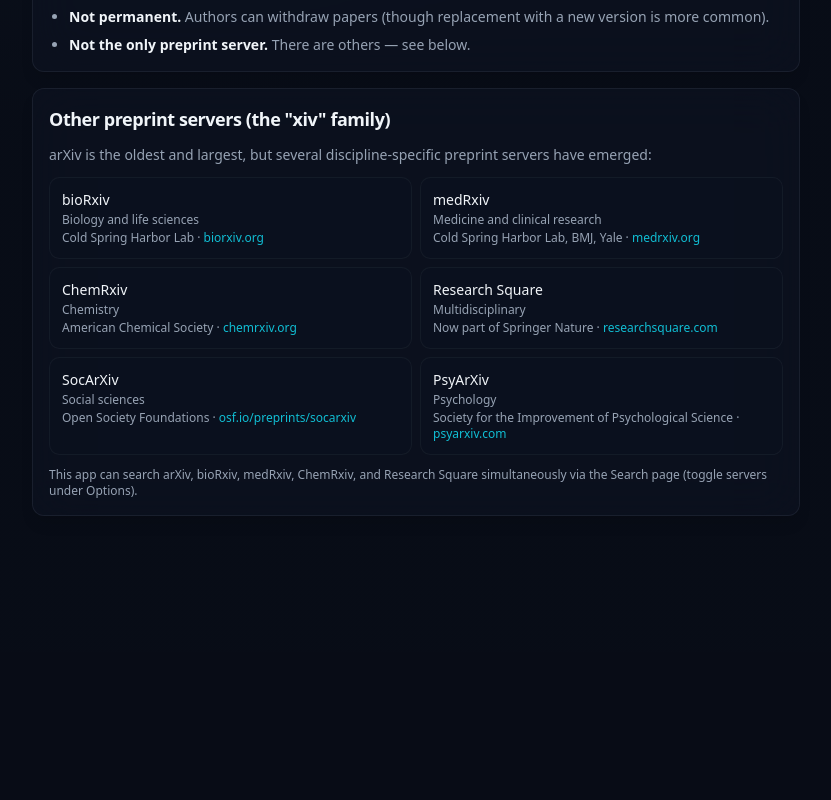
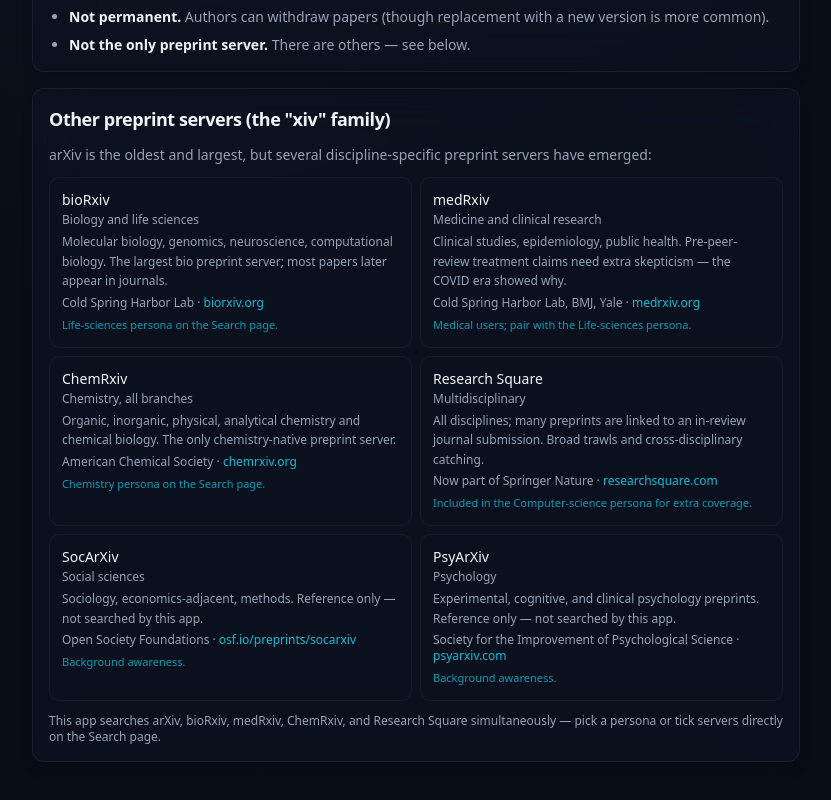
Before and after one commit to sandraschi/arxiv-mcp, a React (Vite) app in the folder web_sota/: page /help in a window 1280 px wide. Shown: the part 1123-1923 px from the top of the page, without its empty margins (248-1079 px from the left). Before the commit the page ends 1775 px from the top, so only its background shows below. Built offline with nearby package versions, Linux system fonts and the light colour scheme.

Commit message:
docs(webapp): flesh out non-arXiv server cards, fix stale Options reference

```diff
--- a/web_sota/src/pages/HelpPage.tsx
+++ b/web_sota/src/pages/HelpPage.tsx
@@ -145,36 +145,54 @@
                     url: "biorxiv.org",
                     field: "Biology and life sciences",
                     note: "Cold Spring Harbor Lab",
+                    scope:
+                      "Molecular biology, genomics, neuroscience, computational biology. The largest bio preprint server; most papers later appear in journals.",
+                    for: "Life-sciences persona on the Search page.",
                   },
                   {
                     name: "medRxiv",
                     url: "medrxiv.org",
                     field: "Medicine and clinical research",
                     note: "Cold Spring Harbor Lab, BMJ, Yale",
+                    scope:
+                      "Clinical studies, epidemiology, public health. Pre-peer-review treatment claims need extra skepticism — the COVID era showed why.",
+                    for: "Medical users; pair with the Life-sciences persona.",
                   },
                   {
                     name: "ChemRxiv",
                     url: "chemrxiv.org",
-                    field: "Chemistry",
+                    field: "Chemistry, all branches",
                     note: "American Chemical Society",
+                    scope:
+                      "Organic, inorganic, physical, analytical chemistry and chemical biology. The only chemistry-native preprint server.",
+                    for: "Chemistry persona on the Search page.",
                   },
                   {
                     name: "Research Square",
                     url: "researchsquare.com",
                     field: "Multidisciplinary",
                     note: "Now part of Springer Nature",
+                    scope:
+                      "All disciplines; many preprints are linked to an in-review journal submission. Broad trawls and cross-disciplinary catching.",
+                    for: "Included in the Computer-science persona for extra coverage.",
                   },
                   {
                     name: "SocArXiv",
                     url: "osf.io/preprints/socarxiv",
                     field: "Social sciences",
                     note: "Open Society Foundations",
+                    scope:
+                      "Sociology, economics-adjacent, methods. Reference only — not searched by this app.",
+                    for: "Background awareness.",
                   },
                   {
                     name: "PsyArXiv",
                     url: "psyarxiv.com",
                     field: "Psychology",
                     note: "Society for the Improvement of Psychological Science",
+                    scope:
+                      "Experimental, cognitive, and clinical psychology preprints. Reference only — not searched by this app.",
+                    for: "Background awareness.",
                   },
                 ].map((srv) => (
                   <div
@@ -187,7 +205,10 @@
                     <p className="text-xs text-muted-foreground mt-0.5">
                       {srv.field}
                     </p>
-                    <p className="text-xs text-muted-foreground mt-0.5">
+                    <p className="text-xs text-muted-foreground mt-1 leading-relaxed">
+                      {srv.scope}
+                    </p>
+                    <p className="text-xs text-muted-foreground mt-1">
                       {srv.note} ·{" "}
                       <a
                         href={`https://${srv.url}`}
@@ -198,13 +219,16 @@
                         {srv.url}
                       </a>
                     </p>
+                    <p className="text-[11px] text-primary/80 mt-1">
+                      {srv.for}
+                    </p>
                   </div>
                 ))}
               </div>
               <p className="text-xs text-muted-foreground">
-                This app can search arXiv, bioRxiv, medRxiv, ChemRxiv, and
-                Research Square simultaneously via the Search page (toggle
-                servers under Options).
+                This app searches arXiv, bioRxiv, medRxiv, ChemRxiv, and
+                Research Square simultaneously — pick a persona or tick servers
+                directly on the Search page.
               </p>
             </div>
           </Card>
```
